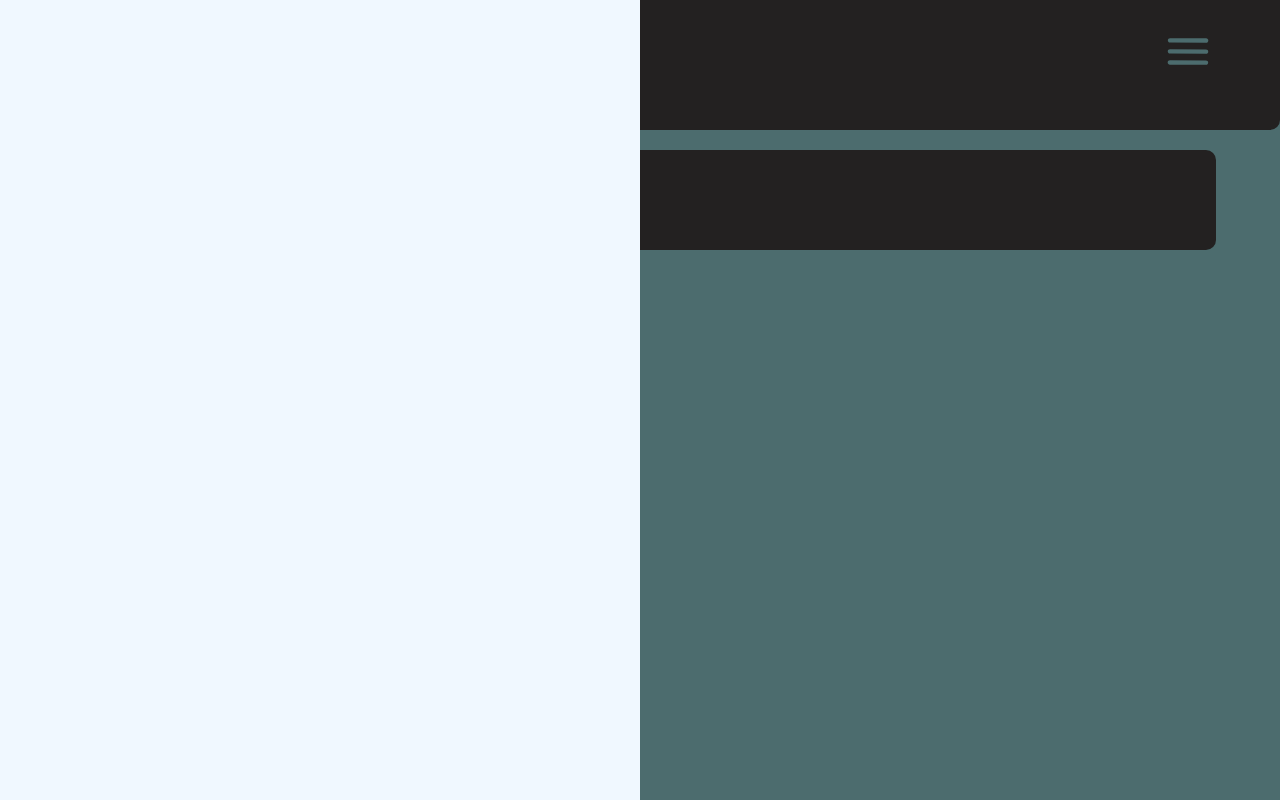
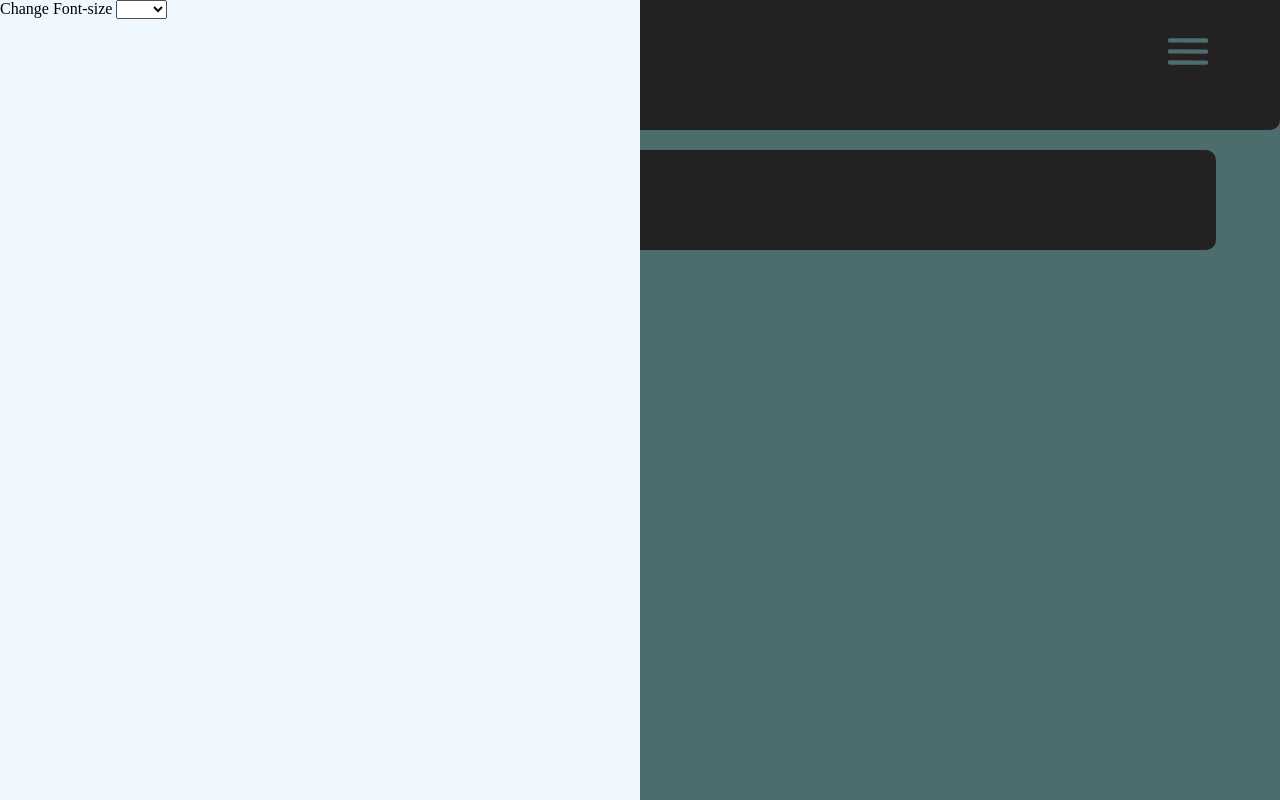
Before and after one commit to HIMOONGOD/myportfolio.com, a plain HTML site: page project/Array note/index.html in a window 1280 px wide. Both pictures are taken after a click on the element 1188 px from the left and 65 px from the top of the page. Drawn offline with Linux system fonts and the light colour scheme.

Commit message:
version 1.52

```diff
--- a/project/Array note/index.css
+++ b/project/Array note/index.css
@@ -96,6 +96,7 @@ html,body {
     background-color: #4C6C6E;
 }
 
+
 .exitButton {
     width: 100px;
 }
@@ -110,6 +111,7 @@ html,body {
     font-family: Verdana, Geneva, Tahoma, sans-serif;
     box-sizing: border-box;
     padding: 20px;
+    font-size: 15px;
 
 }
 
@@ -140,7 +142,7 @@ html,body {
     height: 100%;
     box-sizing: border-box;
     padding: 20px;
-    font-size: 2em;
+    font-size: 15px;
 }
 
 /* for setting */
@@ -153,6 +155,12 @@ html,body {
     left: 0;
     display: none;
 }
+
+
+/* font size */
+.font {
+    font-size: 15px;
+}
 /* for show display */
 
 .show {
--- a/project/Array note/index.html
+++ b/project/Array note/index.html
@@ -26,10 +26,24 @@
             <button id="saveAndExit">Exit</button>
             <input id="titleName" placeholder="write Title" value="note"/>
         </div>
-        <textarea id="textarea" class="textarea" placeholder="write something"></textarea>
+        <textarea style="font-size: 15px;" id="textarea" class="textarea" placeholder="write something"></textarea>
     </div>
     <div class="settingDiv">
-
+        <div>
+            <label>
+                Change Font-size
+                <select id="fontSize">
+                    <option>15px</option>
+                    <option>18px</option>
+                    <option>21px</option>
+                    <option>24px</option>
+                    <option>27px</option>
+                    <option>30px</option>
+                    <option>35px</option>
+                </select>
+                <!-- <input placeholder="number" type="number" /> -->
+            </label>
+        </div>
     </div>
 <script src="index.js"></script>
 </body>
--- a/project/Array note/index.js
+++ b/project/Array note/index.js
@@ -26,10 +26,43 @@ const textareaTag = document.querySelector("#textarea");
 // for setting
 const settingButton = document.querySelector("#setting");
 
-const settingDiv = document.querySelector(".settingDiv")
+const settingDiv = document.querySelector(".settingDiv");
+
+// for change font size
+
+const changeFontSize = document.querySelector("#fontSize");
+
+const getFont = localStorage.getItem("font");
+
+// for setting div event listen
+
+
+// settingDiv.addEventListener("focusin",() => {
+//     settingDiv.classList.add("show");
+// })
+
+
+settingDiv.addEventListener("mouseleave",() => {
+    settingDiv.classList.remove("show");
+})
+
+changeFontSize.value = getFont;
+
+console.log(getFont)
 
 settingButton.addEventListener("click",() => {
-    console.log("kkk")
+    console.log(changeFontSize.value);
+
+    localStorage.setItem("font",changeFontSize.value);
+    const innerNotFont = document.getElementsByTagName("textarea");
+    for (let j = 0; j < innerNotFont.length; j++) {
+        innerNotFont[j].style.fontSize = getFont;
+
+    }
+    textareaTag.style.fontSize = changeFontSize.value;
+
+    // innerNotFont.classList.add("font")
+    console.log();
     settingDiv.classList.toggle("show");
 })
 
@@ -52,7 +85,6 @@ saveAndExitTag.addEventListener("click",() => {
     console.log(textareaTag.value);
     mainArray.push({title:`${title}`,text:`${text}`});
     writeTag.classList.remove("show");
-    console.log(mainArray);
     showRoomTag.innerHTML = "";
 
 
@@ -119,6 +151,9 @@ for (let i = 0; i < mainArray.length; i++) {
     })
 
     exitButton.addEventListener("click",(event) => {
+
+
+
         innerNote.classList.remove("show");
         title = mainArray[i].title;
         textA = "";
@@ -130,16 +165,17 @@ for (let i = 0; i < mainArray.length; i++) {
 
     // for delete button
     delButton.addEventListener("click", (event) => {
-        console.log(mainArray.length)
-
-         mainArray.splice(i,1);
-
+        mainArray.splice(i,1);
         localStorage.setItem("save",JSON.stringify(mainArray))
         reloadCall();
         innerNote.classList.remove("show");
-        console.log(mainArray)
     })
 
+    const innerNotFont = document.getElementsByTagName("textarea");
+        for (let j = 0; j < innerNotFont.length; j++) {
+            innerNotFont[j].style.fontSize = changeFontSize.value;
+
+        }
 
 }
 }
@@ -158,6 +194,7 @@ reload();
 
 const reloadCall = () => {
     showRoomTag.innerHTML = "";
+
      reload()
 }
 // setInterval(() => {
```
